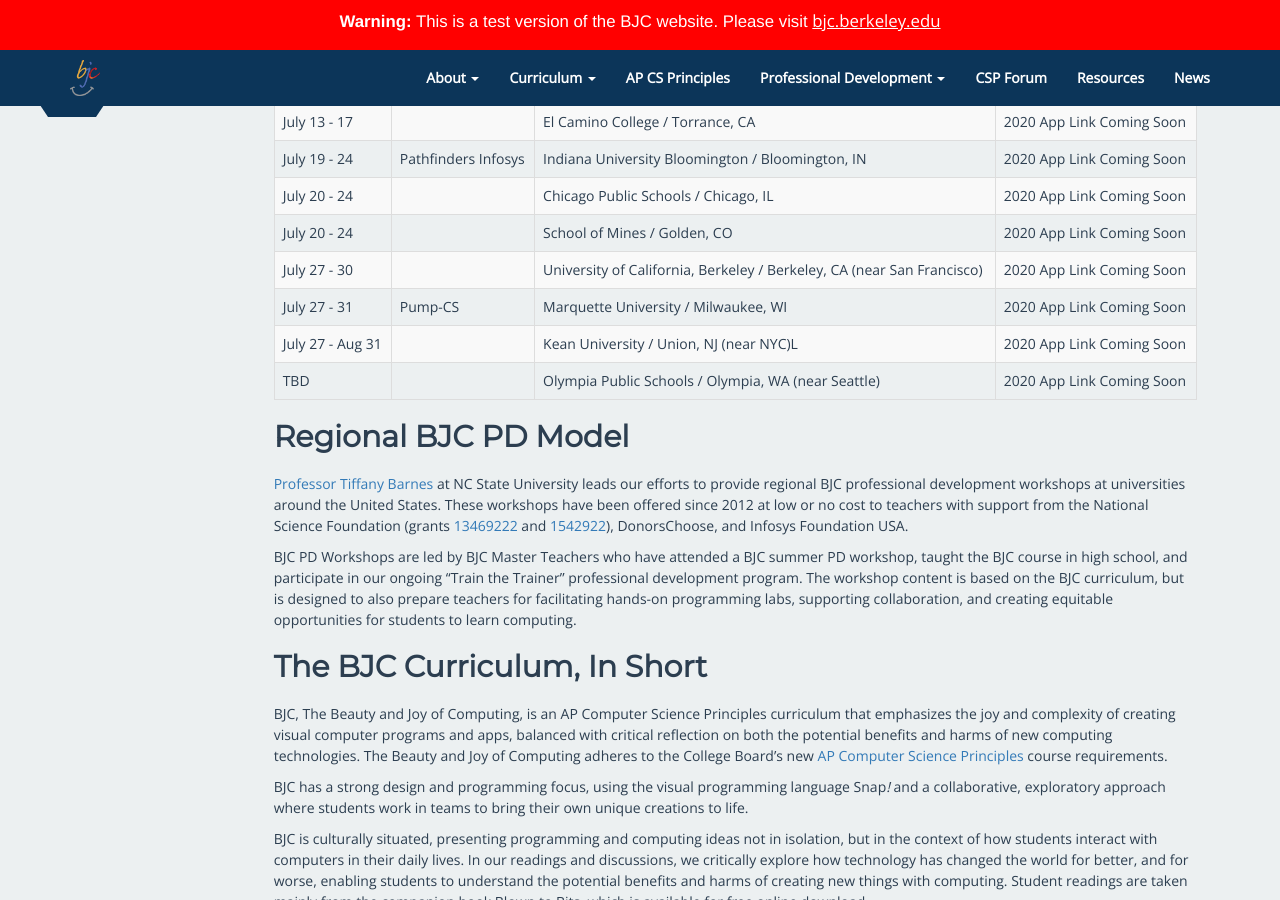
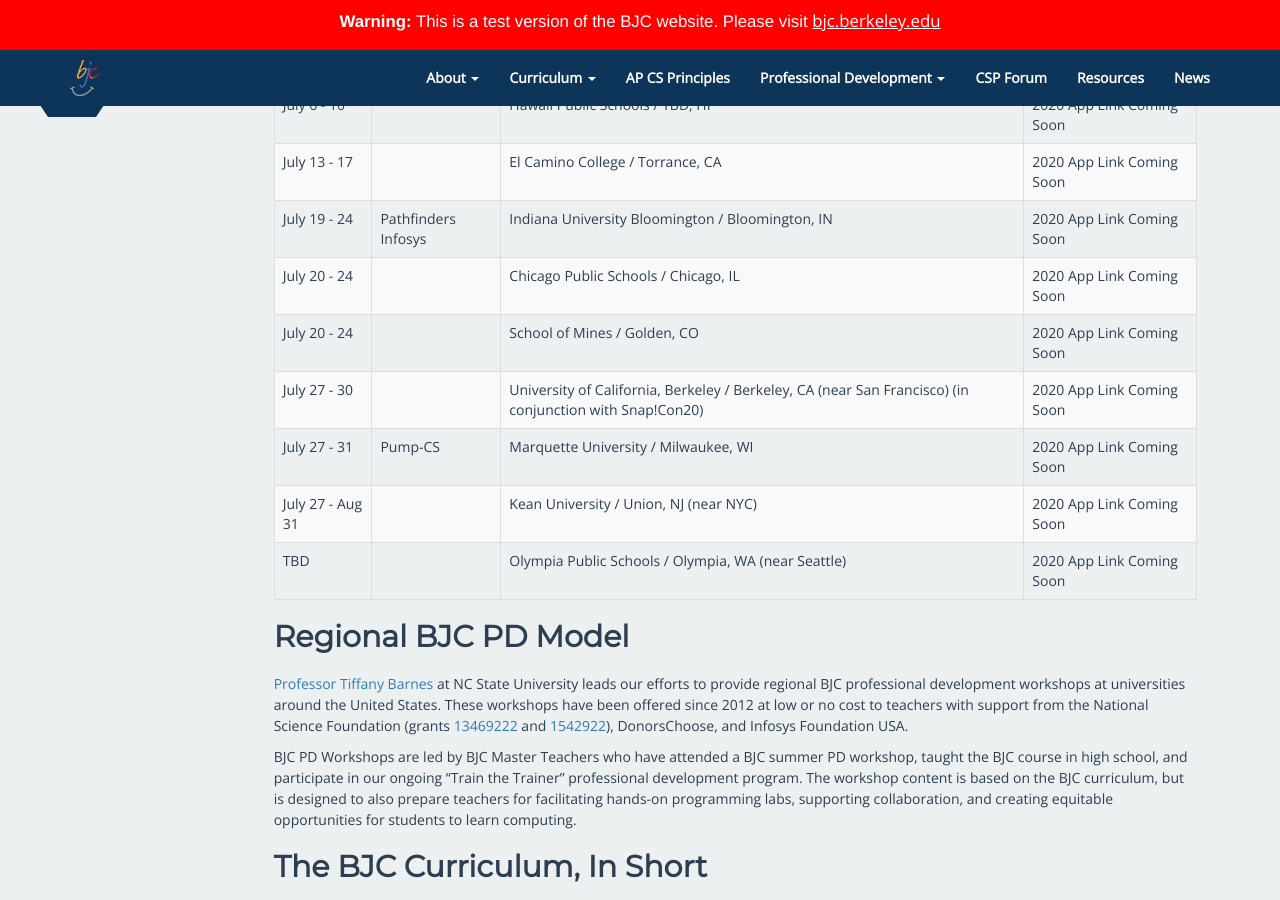
Before and after one commit to beautyjoy/beautyjoy.github.io, a Jekyll site: the page built from summer-pd/index.md, in a window 1280 px wide and 900 px high, scrolled down 1220 px. Built offline with Jekyll 4.4.1, drawn with Linux system fonts in a browser that asks for light colours.

Commit message:
updated 2020 info

```diff
--- a/summer-pd/index.md
+++ b/summer-pd/index.md
@@ -111,7 +111,7 @@
   <tr>
     <td>July 27 - 30</td>
 	<td></td>
-    <td>University of California, Berkeley / Berkeley, CA (near San Francisco)</td>
+    <td>University of California, Berkeley / Berkeley, CA (near San Francisco) (in conjunction with Snap!Con20)</td>
 	<td>2020 App Link Coming Soon</td>
 	<!--<td><a href="https://bjc.link/PD2019App">BJC App</a></td>-->
   </tr>
@@ -126,7 +126,7 @@
   <tr>
     <td>July 27 - Aug 31</td>
 	  <td></td>
-    <td>Kean University / Union, NJ (near NYC)L</td>
+    <td>Kean University / Union, NJ (near NYC)</td>
 	<td>2020 App Link Coming Soon</td>
 	<!--<td><a href="https://bjc.link/PD2019App">BJC App</a></td>-->
   </tr>
```
